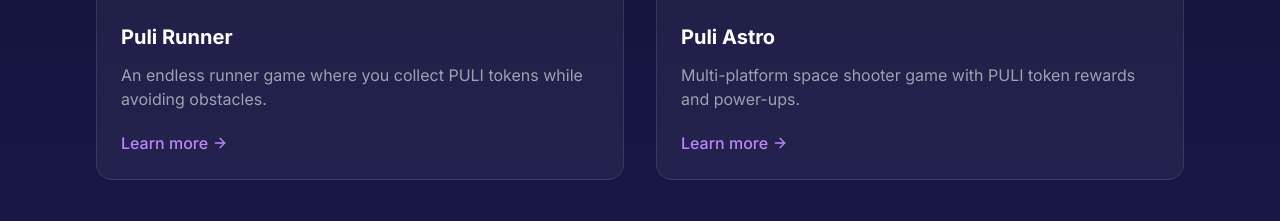
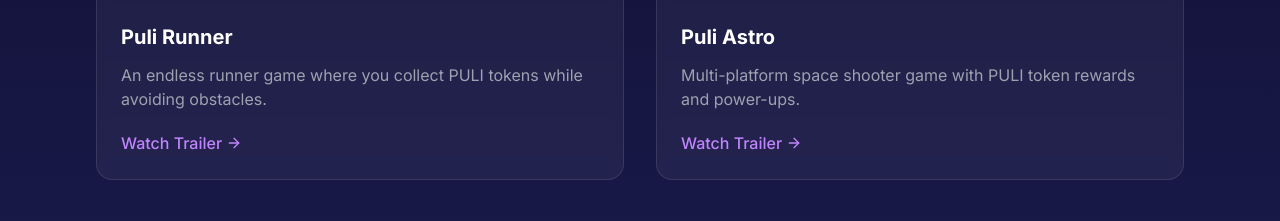
Before and after one commit to CrunchyCheddarStudio/puli-website, a Next.js app: page / in a window 1280 px wide. Shown: the part 2480-2701 px from the top of the page. Built offline with nearby package versions, Linux system fonts and the light colour scheme.

Commit message:
Update page.tsx

```diff
--- a/app/page.tsx
+++ b/app/page.tsx
@@ -2,11 +2,12 @@
 
 import { useRef, useState } from 'react';
 import { motion, useScroll, useTransform } from 'framer-motion';
-import { FiArrowRight, FiUsers } from 'react-icons/fi';
+import { FiArrowRight, FiUsers, FiX } from 'react-icons/fi';
 
 export default function Home() {
   const containerRef = useRef<HTMLDivElement>(null);
   const [hoveredCard, setHoveredCard] = useState<number | null>(null);
+  const [videoPopup, setVideoPopup] = useState<{show: boolean, url: string}>({show: false, url: ''});
 
   const { scrollYProgress } = useScroll({
     target: containerRef,
@@ -17,8 +18,39 @@
   const backgroundY = useTransform(scrollYProgress, [0, 1], ["0%", "10%"]);
   const textY = useTransform(scrollYProgress, [0, 1], ["0%", "15%"]);
 
+  const openVideoPopup = (url: string) => {
+    setVideoPopup({show: true, url});
+  };
+
+  const closeVideoPopup = () => {
+    setVideoPopup({show: false, url: ''});
+  };
+
   return (
     <div className="relative w-full bg-[#0a0a2a] overflow-x-hidden">
+      {/* Video Popup */}
+      {videoPopup.show && (
+        <div className="fixed inset-0 z-50 flex items-center justify-center bg-black/90 backdrop-blur-sm p-4">
+          <div className="relative w-full max-w-4xl">
+            <button
+              onClick={closeVideoPopup}
+              className="absolute -top-10 right-0 text-white hover:text-pink-400 transition-colors"
+            >
+              <FiX size={24} />
+            </button>
+            <div className="aspect-w-16 aspect-h-9 w-full">
+              <iframe
+                src={`https://www.youtube.com/embed/${videoPopup.url.split('v=')[1]}`}
+                title="YouTube video player"
+                allow="accelerometer; autoplay; clipboard-write; encrypted-media; gyroscope; picture-in-picture"
+                allowFullScreen
+                className="w-full h-full min-h-[200px] md:min-h-[400px] rounded-lg"
+              ></iframe>
+            </div>
+          </div>
+        </div>
+      )}
+
       {/* Animated Background */}
       <motion.div
         className="fixed inset-0 z-0"
@@ -332,14 +364,14 @@
                   title: "Puli Runner",
                   description: "An endless runner game where you collect PULI tokens while avoiding obstacles.",
                   status: "Live",
-                  link: "#",
+                  videoUrl: "https://www.youtube.com/watch?v=26R7O-FgEFw",
                   image: "/pulirunner.jpg"
                 },
                 {
                   title: "Puli Astro",
                   description: "Multi-platform space shooter game with PULI token rewards and power-ups.",
                   status: "Live",
-                  link: "#",
+                  videoUrl: "https://www.youtube.com/watch?v=5Ig8mBhJ7ZA",
                   image: "/puliastro.webp"
                 }
               ].map((game, i) => (
@@ -375,13 +407,13 @@
                   <div className="p-6">
                     <h3 className="text-xl font-bold text-white mb-3">{game.title}</h3>
                     <p className="text-gray-400 mb-5">{game.description}</p>
-                    <a
-                      href={game.link}
-                      className="inline-flex items-center text-purple-400 hover:text-purple-300 font-medium"
+                    <button
+                      onClick={() => openVideoPopup(game.videoUrl)}
+                      className="inline-flex items-center text-purple-400 hover:text-purple-300 font-medium cursor-pointer"
                     >
-                      Learn more
+                      Watch Trailer
                       <FiArrowRight className="ml-1" />
-                    </a>
+                    </button>
                   </div>
                 </motion.div>
               ))}
```
